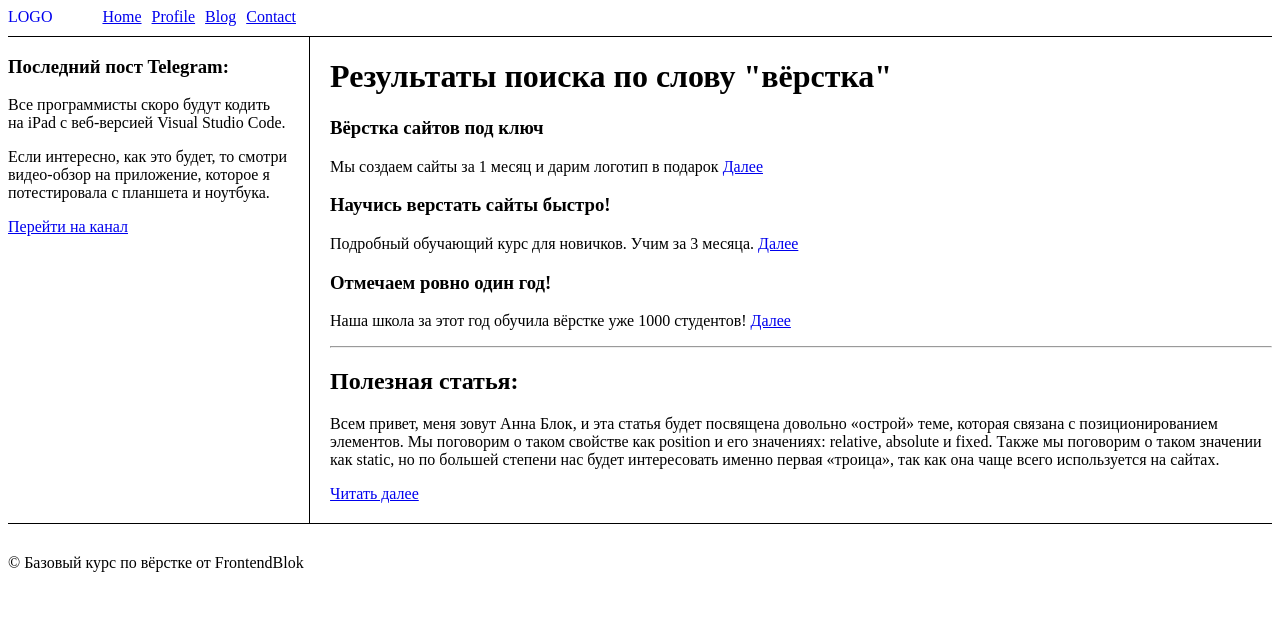
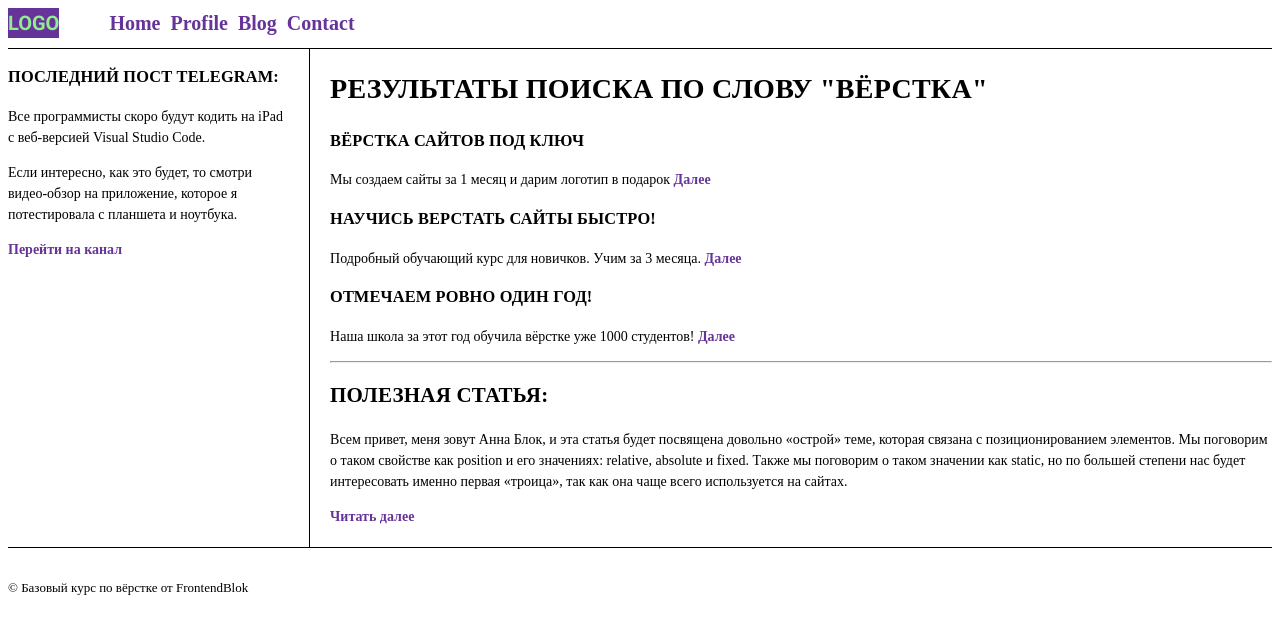
Before and after one commit to ShDV05/FrontendBlok-Mudule01-test, a plain HTML site: page semantic.html in a window 1280 px wide. Drawn offline with Linux system fonts and the light colour scheme.

Commit message:
7 Stylizing the text

```diff
--- a/semantic.html
+++ b/semantic.html
@@ -1,44 +1,19 @@
 <!DOCTYPE html>
 <html lang="en">
+
 <head>
     <meta charset="UTF-8">
     <meta http-equiv="X-UA-Compatible" content="IE=edge">
     <meta name="viewport" content="width=device-width, initial-scale=1.0">
+    <link rel="stylesheet" href="./styles/semantic.css">
+    <link rel="preconnect" href="https://fonts.googleapis.com">
+    <link rel="preconnect" href="https://fonts.gstatic.com" crossorigin>
+    <link
+        href="https://fonts.googleapis.com/css2?family=Roboto:ital,wght@0,100;0,300;0,400;0,500;0,700;0,900;1,100;1,300;1,400;1,500;1,700;1,900&display=swap"
+        rel="stylesheet">
     <title>Document</title>
-    <style>
-        .header {
-            display: flex;
-            border-bottom: 1px solid #000;
-            padding-bottom: 10px;
-        }
-        .logo {
-            margin-right: 50px;
-            text-decoration: none;
-        }
-        ul {
-            display: flex;
-            list-style-type: none;
-            padding-left: 0;
-            margin: 0;
-        }
-        ul > li {
-            margin-right: 10px;
-        }
-        .box {
-            display: flex;
-            margin-bottom: 30px;
-            gap: 20px;
-            border-bottom: 1px solid #000;
-        }
-        .aside {
-            border-right: 1px solid #000;
-            padding-right: 20px;
-        }
-        .post {
-            padding-bottom: 20px;
-        }
-    </style>
 </head>
+
 <body>
     <header class="header">
         <a href="#" class="logo">LOGO</a>
@@ -56,7 +31,8 @@
                 Все программисты скоро будут кодить на iPad с веб-версией Visual Studio Code.
             </p>
             <p>
-                Если интересно, как это будет, то смотри видео-обзор на приложение, которое я потестировала с планшета и ноутбука.
+                Если интересно, как это будет, то смотри видео-обзор на приложение, которое я потестировала с планшета и
+                ноутбука.
             </p>
             <a href="https://t.me/frontendblok/2906">Перейти на канал</a>
         </aside>
@@ -78,7 +54,10 @@
             <h2>Полезная статья:</h2>
             <article class="post">
                 <p>
-                    Всем привет, меня зовут Анна Блок, и эта статья будет посвящена довольно «острой» теме, которая связана с позиционированием элементов. Мы поговорим о таком свойстве как position и его значениях: relative, absolute и fixed. Также мы поговорим о таком значении как static, но по большей степени нас будет интересовать именно первая «троица», так как она чаще всего используется на сайтах.
+                    Всем привет, меня зовут Анна Блок, и эта статья будет посвящена довольно «острой» теме, которая
+                    связана с позиционированием элементов. Мы поговорим о таком свойстве как position и его значениях:
+                    relative, absolute и fixed. Также мы поговорим о таком значении как static, но по большей степени
+                    нас будет интересовать именно первая «троица», так как она чаще всего используется на сайтах.
                 </p>
                 <a href="#">Читать далее</a>
             </article>
@@ -89,4 +68,5 @@
         <p>&copy; Базовый курс по вёрстке от FrontendBlok</p>
     </footer>
 </body>
+
 </html>
--- /dev/null
+++ b/styles/semantic.css
@@ -0,0 +1,57 @@
+body{
+    font-size: 14px;
+    line-height: 1.5;
+}
+.header {
+    font-size: 20px;
+    display: flex;
+    border-bottom: 1px solid #000;
+    padding-bottom: 10px;
+}
+
+footer{
+    font-size: 13px;
+}
+.logo {
+    margin-right: 50px;
+    text-decoration: none;
+    color: lightgreen;
+    background-color: rebeccapurple;
+    font-family: "Roboto";
+    font-weight: 700;
+}
+a{
+    color: rebeccapurple;
+    font-weight: 700;
+    text-decoration: none;
+}
+h1,h2,h3{
+    text-transform: uppercase;
+    letter-spacing: 0.01em;
+}
+ul {
+    display: flex;
+    list-style-type: none;
+    padding-left: 0;
+    margin: 0;
+}
+
+ul>li {
+    margin-right: 10px;
+}
+
+.box {
+    display: flex;
+    margin-bottom: 30px;
+    gap: 20px;
+    border-bottom: 1px solid #000;
+}
+
+.aside {
+    border-right: 1px solid #000;
+    padding-right: 20px;
+}
+
+.post {
+    padding-bottom: 20px;
+}
```
